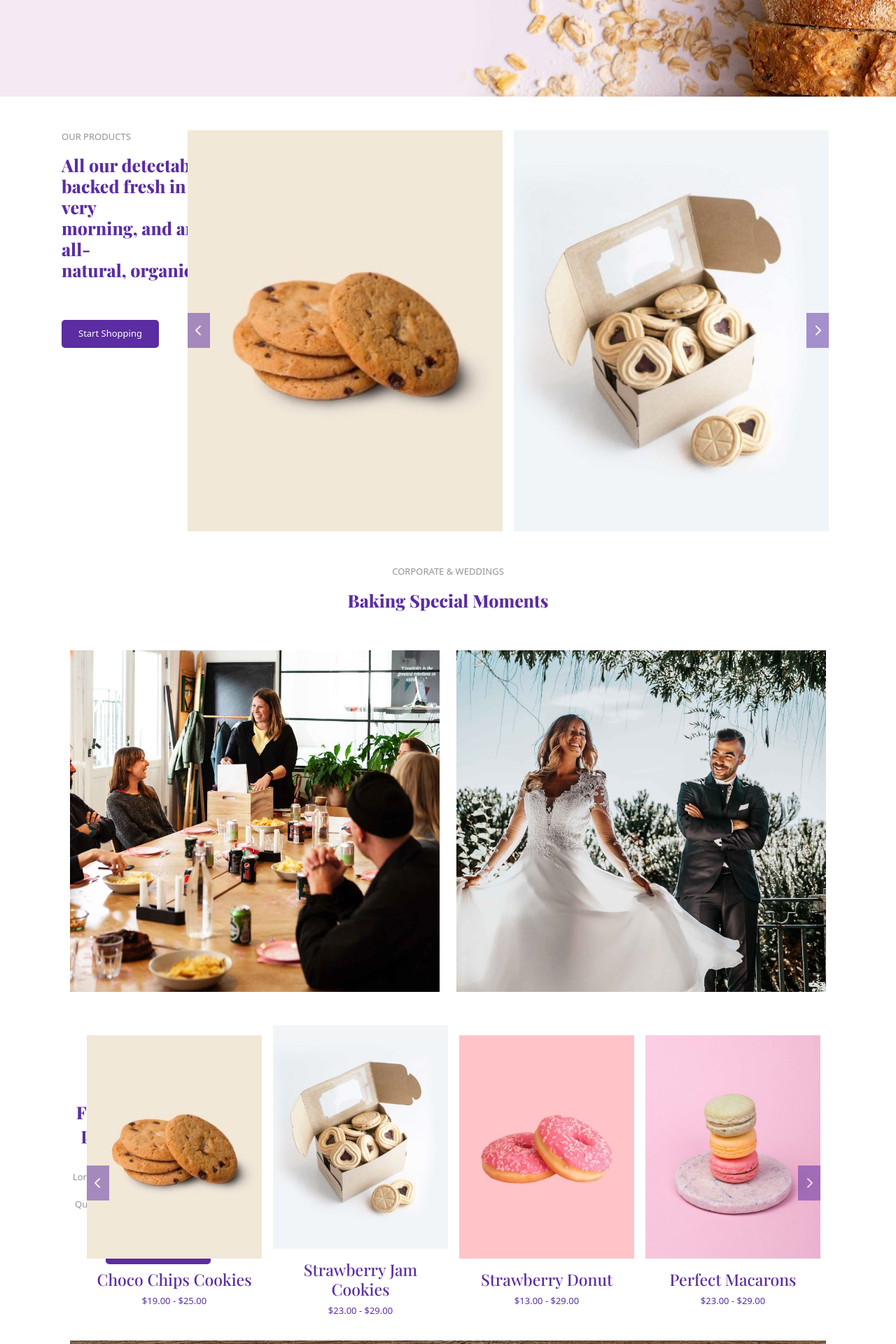
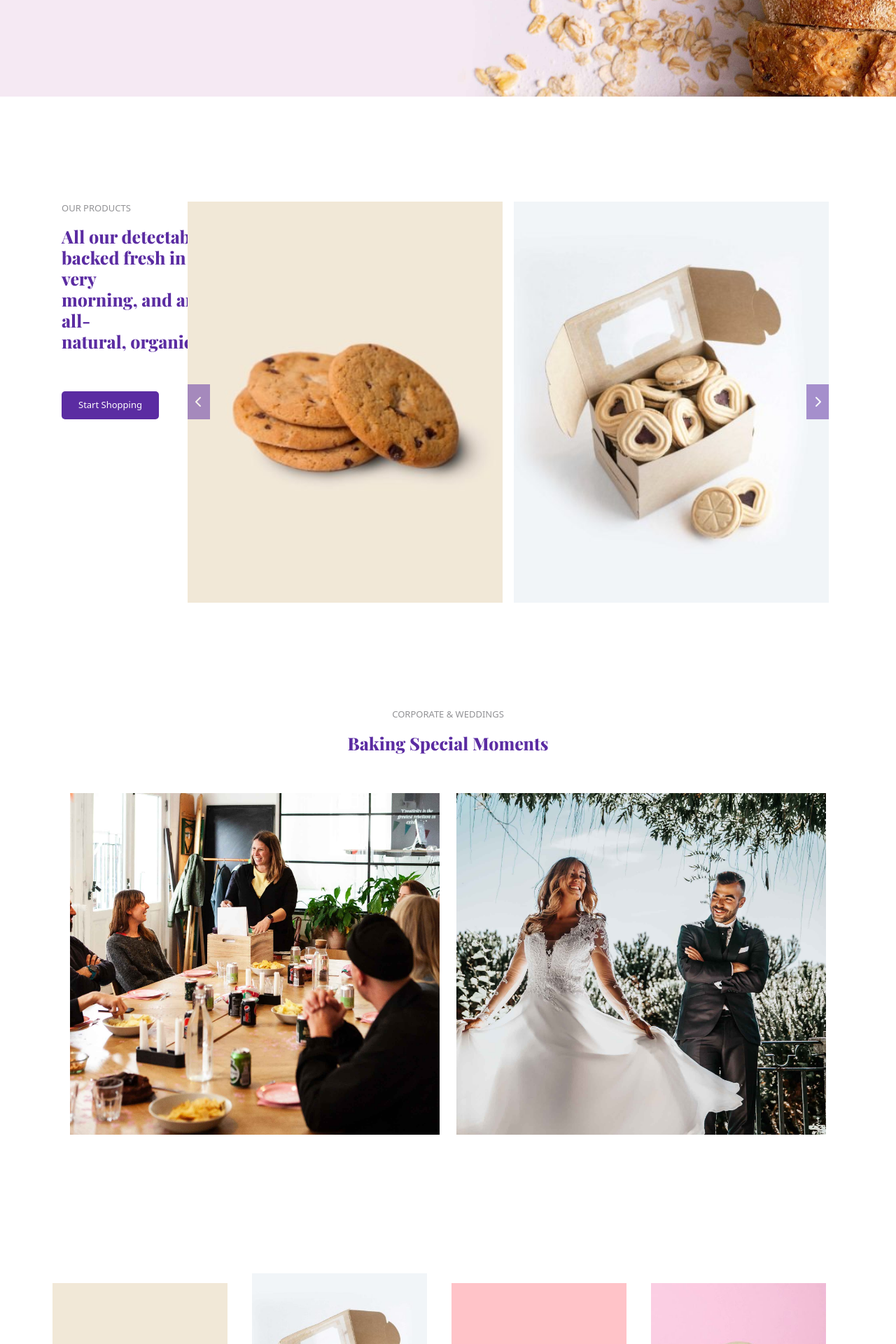
Before and after one commit to manuelgaleone/proj-html-vuejs, a Vue app: page / in a window 1280 px wide. Shown: the part 740-2660 px from the top of the page at 70% size. Built offline with nearby package versions, Linux system fonts and the light colour scheme.

Commit message:
Fixing margins and making order

```diff
--- a/src/assets/scss/style.scss
+++ b/src/assets/scss/style.scss
@@ -10,7 +10,6 @@ Fonts:
 
 Palette:
 
-Global
     marrone chiaro #6a5243
     grigio scuro/nero #0e0eOd
     grigio #929295
@@ -38,7 +37,6 @@ Global
     padding-bottom: 50px;
 }
 
-/*General Settings*/
 .d_flex {
     display: flex;
 }
@@ -77,6 +75,19 @@ Global
 
 .pl-5 {
     padding-left: 35px;
+}
+
+.ptb-5 {
+    padding-top: 150px;
+    padding-bottom: 150px;
+}
+
+.pt-15 {
+    padding-top: 150px;
+}
+
+.pb-15 {
+    padding-bottom: 150px;
 }
 
 .justify_end {
@@ -125,7 +136,7 @@ Global
 
 .medium_title {
     color: #5b2ca2;
-    font-size: 46px;
+    font-size: 43px;
     font-family: 'Playfair Display', serif;
     font-weight: 800;
 }
--- a/src/components/BakeryCarouselComponent.vue
+++ b/src/components/BakeryCarouselComponent.vue
@@ -10,8 +10,9 @@ export default {
 </script>
 
 <template>
-    <div class="pt-10 pb-10 container_100_leftright">
+    <div class="pb-15 container_100_leftright">
         <div class="row">
+            <!--Left Text-->
             <div class="col-3 text-center d_flex column justify_center">
                 <h2 class="small_title">
                     Find a freshly baked <br>
@@ -22,9 +23,12 @@ export default {
                 </p>
                 <a class="long_carousel_button" href="#">Shop All Products</a>
             </div>
+            <!--//Left Text-->
+            <!--Right Carousel-->
             <div class="col-9">
                 <LongCarouselComponent></LongCarouselComponent>
             </div>
+            <!--//Right Carousel-->
         </div>
     </div>
 </template>
--- a/src/components/FooterComponent.vue
+++ b/src/components/FooterComponent.vue
@@ -48,6 +48,7 @@ export default {
     <div class="container_100_leftright">
         <div class="footer_content p-0">
             <div class="row align_items justify_between">
+                <!--Left Elements-->
                 <div class="col-6">
                     <div class="left_elements">
                         <img class="footer_logo" src="../assets/img/avada-bakery-logo-retina-300x145.png" alt="Bakery logo">
@@ -71,6 +72,8 @@ export default {
                         </div>
                     </div>
                 </div>
+                <!--//Left Elements-->
+                <!--Right Elements-->
                 <div class="col-6">
                     <div class="right_content">
                         <div class="small_title d_flex justify_end py-4">
@@ -90,7 +93,7 @@ export default {
                         </div>
                     </div>
                 </div>
-
+                <!--//Right Elements-->
             </div>
         </div>
     </div>
--- a/src/components/JumboComponent.vue
+++ b/src/components/JumboComponent.vue
@@ -8,6 +8,7 @@ export default {
   <div class="main_jumbo">
     <div class="jumbo_container">
         <div class="row">
+            <!--Jumbo Texts-->
             <div class="col jumbo_elements container_100_leftright">
                 <p class="subtitle">
                     FRESH & TASTY BAKERY EVERY DAY
@@ -23,6 +24,7 @@ export default {
                 </p>
                 <a class="white_button" href="#">Explore our products</a>
             </div>
+            <!--//Jumbo Texts-->
         </div>
     </div>
   </div>
@@ -41,5 +43,4 @@ export default {
     overflow: hidden;
 }
 
-
 </style>
--- a/src/components/LongCarouselComponent.vue
+++ b/src/components/LongCarouselComponent.vue
@@ -41,7 +41,8 @@ export default {
 <template>
     <div class="long_carousel d_flex align_items justify_end">
         <div class="long_carousel_elements d_flex align_items">
-            <div v-for="element in longCarouselElements" class="mx-2">
+            <div v-for="element in longCarouselElements" class="pl-5">
+                <!--Long Carousel-->
                 <div class="carousel_image_container">
                     <img class="long_carousel_image" :src="element.img" alt="Product Image">
                     <div class="carousel_texts d_flex column justify_center">
@@ -57,12 +58,15 @@ export default {
                     </p>
                 </div>
             </div>
+            <!--//Long Carousel-->
+            <!--Arrows-->
             <div class="left_arrow d_flex column justify_center">
                 <i class="fa-solid fa-chevron-left"></i>
             </div>
             <div class="right_arrow d_flex column justify_center">
                 <i class="fa-solid fa-chevron-right"></i>
             </div>
+            <!--//Arrows-->
         </div>
     </div>
 </template>
@@ -91,8 +95,7 @@ export default {
     cursor: pointer;
     color: white;
     position: absolute;
-    left: 0;
-    margin-left: 8px;
+    margin-left: 35px;
 }
 
 .left_arrow:hover {
@@ -109,7 +112,6 @@ export default {
     color: white;
     position: absolute;
     right: 0;
-    margin-right: 8px;
 }
 
 .right_arrow:hover {
--- a/src/components/OrderPickComponent.vue
+++ b/src/components/OrderPickComponent.vue
@@ -5,7 +5,8 @@ export default {
 </script>
 
 <template>
-    <div class="container_50_topbottom">
+    <div class="pt-15 container_50_topbottom">
+        <!--Section Texts-->
         <div class="pick_content container_300_leftright container_50_topbottom ">
             <p class="pick_subtitle">
                 TRY OUR SEASONAL PRODUCTS
@@ -16,6 +17,7 @@ export default {
             </h3>
             <a class="white_pick_button my-5" href="#">Shop now</a>
         </div>
+        <!--//Section Texts-->
     </div>
 </template>
 
--- a/src/components/OurProductsComponent.vue
+++ b/src/components/OurProductsComponent.vue
@@ -10,7 +10,7 @@ export default {
 </script>
 
 <template>
-  <div class="pt-5 pb-5 container_100_leftright">
+  <div class="pt-15 pb-15 container_100_leftright">
     <div class="row">
         <!--Left Text elements-->
         <div class="col-4 p-0">
--- a/src/components/ProcessesComponent.vue
+++ b/src/components/ProcessesComponent.vue
@@ -46,6 +46,7 @@ export default {
     <div class="container_100_leftright">
         <div class="baking_container">
             <div class="row justify_between align_items mx-0 py-4">
+                <!--Left-->
                 <div class="col-6">
                     <div class="start_baking row align_items justify_between">
                         <div class="col-6">
@@ -55,7 +56,7 @@ export default {
                         </div>
                         <div class="col-6 d_flex justify_end">
                             <p class="process_number">
-                                01
+                                02
                             </p>
                         </div>
                         <div class="col-4 baking_caption">
@@ -71,8 +72,10 @@ export default {
                         </div>
                     </div>
                 </div>
+                <!--//Left-->
+                <!--Right-->
                 <div class="col-6 pl-5 pr-0 d_flex column justify_center">
-                    <div class="baking_phrase">
+                    <div class="baking_phrase d_flex column justify_center">
                         <p class="subtitle">
                             DON'T TAKE OUR WORD FOR IT
                         </p>
@@ -90,6 +93,7 @@ export default {
                         </p>
                     </div>
                 </div>
+                <!--//Right-->
             </div>
         </div>
     </div>
@@ -152,8 +156,9 @@ export default {
 
 .baking_phrase {
     background-color: #F4EEF3;
-    padding: 93px;
+    height: 706px;
     width: 100%;
+    padding: 75px;
 
 }
 
--- a/src/components/WeddingGridsComponent.vue
+++ b/src/components/WeddingGridsComponent.vue
@@ -7,6 +7,7 @@ export default {
 <template>
 <div class="wedding_grid_container">
     <div class="row py-5 justify_around">
+        <!--Left square-->
         <div class="col-6 wedding_grid_images d_flex justify_center">
             <img class="wedding_images" src="../assets/img/corporate-bg.jpg" alt="Wedding image">
             <div class="image_hover d_flex justify_center">
@@ -18,6 +19,8 @@ export default {
                 </div>
             </div>
         </div>
+        <!--//Left square-->
+        <!--Right square-->
         <div class="col-6 wedding_grid_images d_flex justify_center">
             <img class="wedding_images" src="../assets/img/wedding-bg.jpg" alt="Wedding image">
             <div class="image_hover d_flex justify_center">
@@ -29,6 +32,7 @@ export default {
                 </div>
             </div>
         </div>
+        <!--//Right square-->
     </div>
 </div>
 </template>
--- a/src/components/WeddingsComponent.vue
+++ b/src/components/WeddingsComponent.vue
@@ -10,7 +10,8 @@ export default {
 </script>
 
 <template>
-  <div class="pt-10 pb-10 container_100_leftright">
+  <div class="pb-15 container_100_leftright">
+    <!--Weddings Texts-->
     <div class="weddings_titles">
         <p class="subtitle text-center">
             CORPORATE & WEDDINGS
@@ -19,7 +20,10 @@ export default {
             Baking Special Moments
         </h3>
     </div>
+    <!--//Weddings Texts-->
+    <!--Weddings Grids-->
     <WeddingGridsComponent></WeddingGridsComponent>
+    <!--//Weddings Grids-->
   </div>
 </template>
 
```
